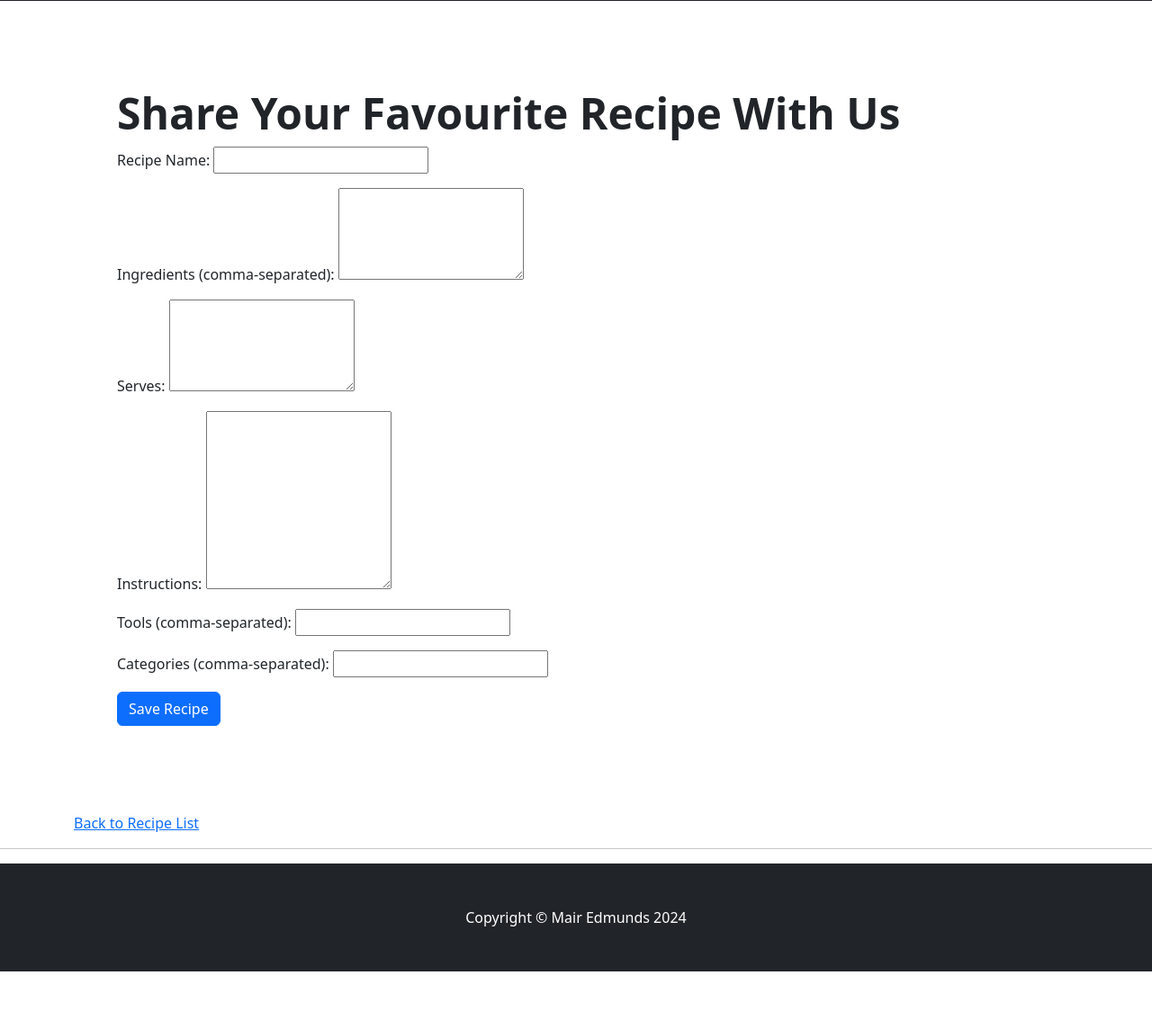
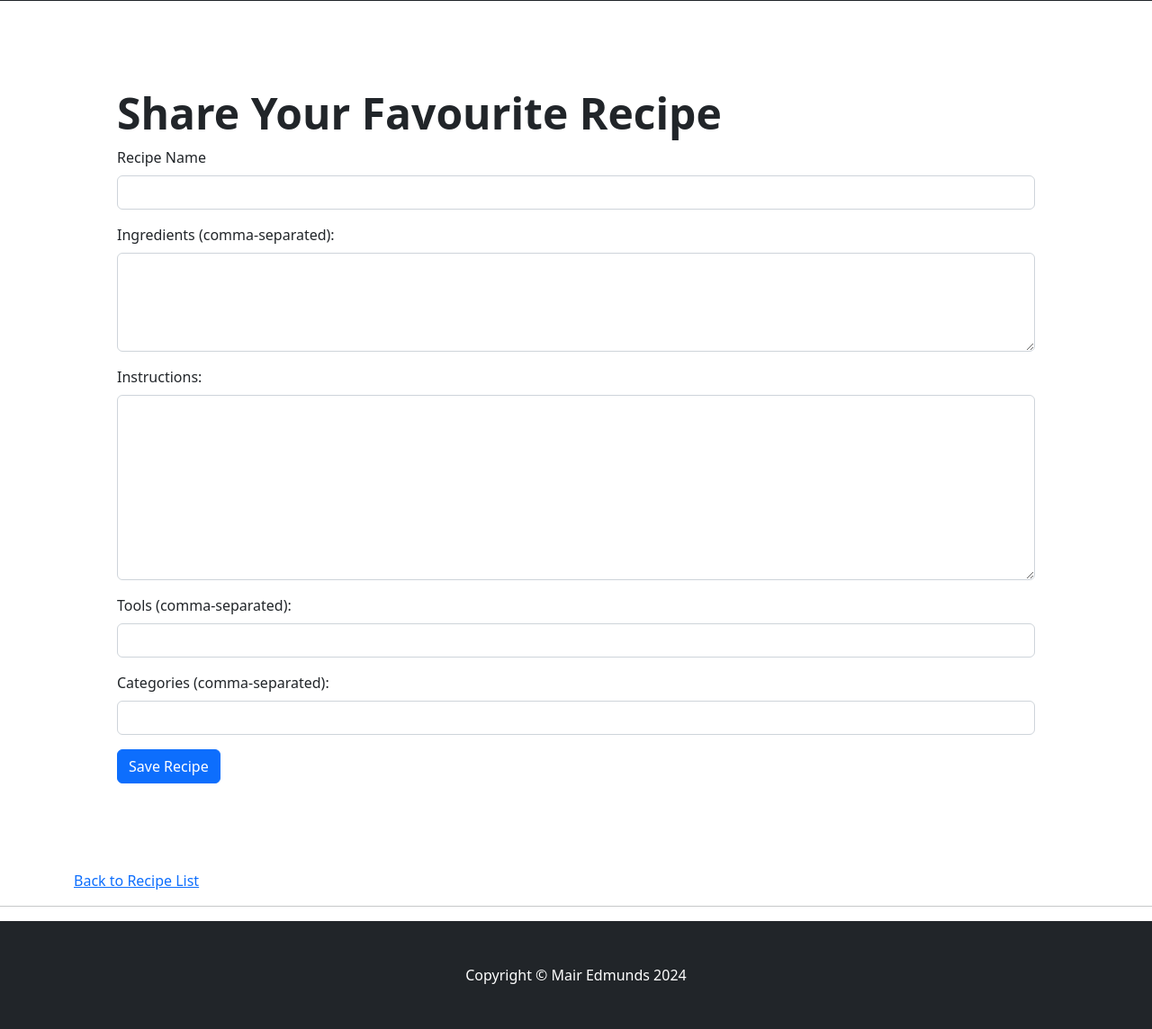
Before and after one commit to Mair-E/MilestoneProject3, a Flask app: page /addrecipe in a window 1280 px wide. Shown: the part 472-1616 px from the top of the page at 90% size. Before the commit the page ends 1552 px from the top, so only its background shows below. Run offline with Flask 3, Linux system fonts and the light colour scheme; some libraries are stand-ins or nearby versions.

Commit message:
Align add recipe form wit hedit recipe form

```diff
--- a/templates/addrecipe.html
+++ b/templates/addrecipe.html
@@ -4,31 +4,27 @@
 
 <section class="py-5">
     <div class="container px-5 my-5">
-        <h2 class="display-5 fw-bolder">Share Your Favourite Recipe With Us</h2>
+        <h2 class="display-5 fw-bolder">Share Your Favourite Recipe</h2>
         <form method="POST" action="{{ url_for('addrecipe') }}">
             <div class="mb-3">
-                <label for="name">Recipe Name:</label>
-                <input type="text" id="name" name="name" required>
+                <label for="name" class="form-label">Recipe Name</label>
+                <input type="text" class="form-control" id="name" name="name" required>
             </div>
             <div class="mb-3">
-                <label for="ingredients">Ingredients (comma-separated):</label>
-                <textarea id="ingredients" name="ingredients" rows="4" required></textarea>
+                <label for="ingredients" class="form-label">Ingredients (comma-separated):</label>
+                <textarea class="form-control" id="ingredients" name="ingredients" rows="4" required></textarea>
             </div>
             <div class="mb-3">
-                <label for="serves">Serves:</label>
-                <textarea id="serves" name="serves" rows="4" required></textarea>
+                <label for="instructions" class="form-label">Instructions:</label>
+                <textarea class="form-control" id="instructions" name="instructions" rows="8" required></textarea>
             </div>
             <div class="mb-3">
-                <label for="instructions">Instructions:</label>
-                <textarea id="instructions" name="instructions" rows="8" required></textarea>
+                <label for="tools" class="form-label">Tools (comma-separated):</label>
+                <input type="text" class="form-control" id="tools" name="tools" required>
             </div>
             <div class="mb-3">
-                <label for="tools">Tools (comma-separated):</label>
-                <input type="text" id="tools" name="tools" required>
-            </div>
-            <div class="mb-3">
-                <label for="cuisine">Categories (comma-separated):</label>
-                <input type="text" id="cuisine" name="cuisine" required>
+                <label for="cuisine" class="form-label">Categories (comma-separated):</label>
+                <input type="text" class="form-control" id="cuisine" name="cuisine" required>
             </div>
             <button type="submit" class="btn btn-primary">Save Recipe</button>
         </form>
--- a/templates/edit_recipe.html
+++ b/templates/edit_recipe.html
@@ -1,4 +1,5 @@
 {% extends "base.html" %}
+
 {% block content %}
 
 <section class="py-5">
```
Also changed, not shown: README.md.
